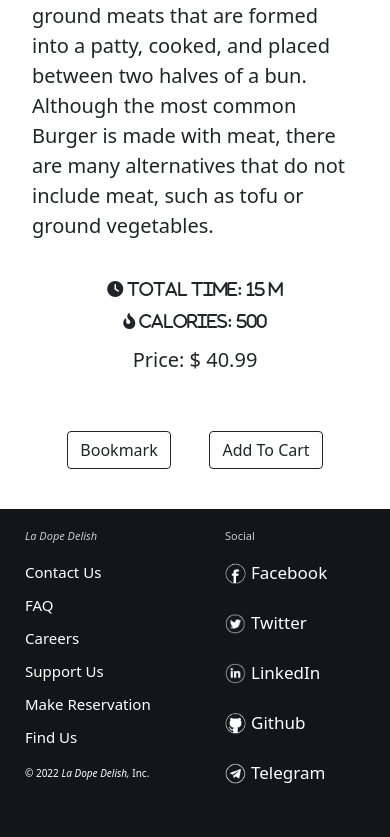
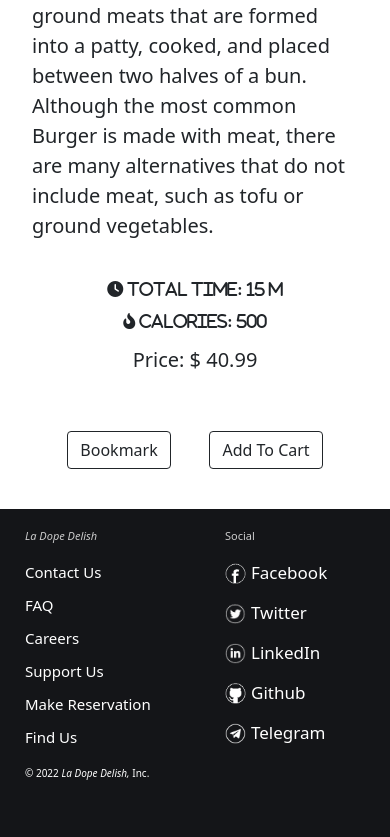
Before and after one commit to Rubylena/Restaurant-app, a React (Create React App) app: page /products/Burger in a window 390 px wide. Shown: the part 998-1835 px from the top of the page. Built offline with nearby package versions, Linux system fonts and the light colour scheme.

Commit message:
bootstrap indexjs

```diff
--- a/src/components/layout/Footer.css
+++ b/src/components/layout/Footer.css
@@ -240,7 +240,7 @@
         margin-bottom: 10px;
     }
     .s_social_container {
-        height: 50px;
+        height: 40px;
         width: 100%;
         display: flex;
         flex-direction: row;
--- a/src/index.js
+++ b/src/index.js
@@ -2,7 +2,7 @@ import React from "react";
 import ReactDOM from "react-dom/client";
 import "./index.css";
 import App from "./App";
-// import "bootstrap-icons/font/bootstrap-icons.css";
+import "bootstrap-icons/font/bootstrap-icons.css";
 import './fonts/poppins/poppins-medium.ttf';
 import './fonts/poppins/poppins-bold.ttf';
 
```
